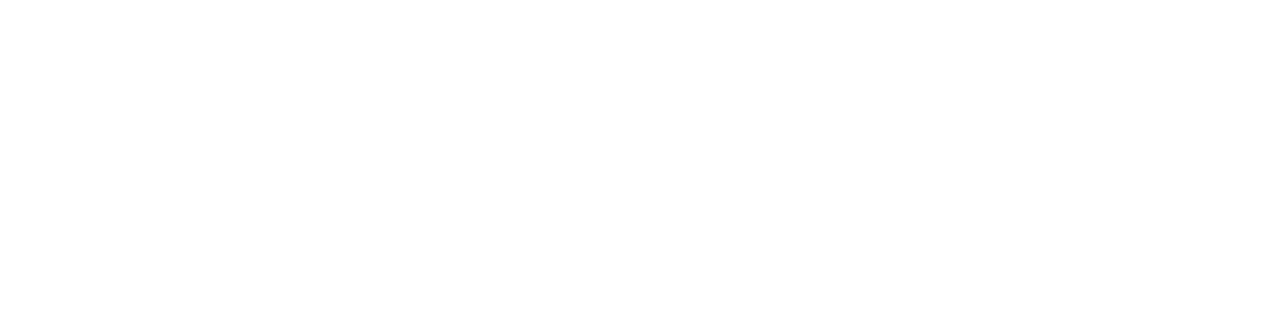
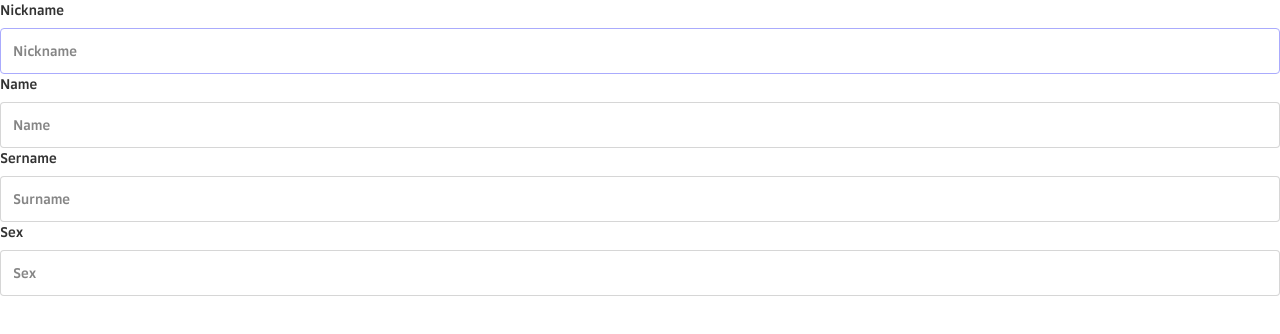
Before and after one commit to Whyareyouu/FrontCloudCamp, a React (Create React App) app: page /create in a window 1280 px wide. Before the commit this address had no page. Shown: the top 334 px of the page. Built offline with nearby package versions, Linux system fonts and the light colour scheme.

Commit message:
add ref for input

```diff
--- a/src/App.tsx
+++ b/src/App.tsx
@@ -1,13 +1,14 @@
 import React from 'react';
 import {Route, Routes} from "react-router-dom";
 import MainPage from "./pages/main/Main";
+import MultiForm from "./pages/multiform/MultiForm";
 
 function App() {
     return (
         <div className="App">
             <Routes>
-                <Route path='/' element={<MainPage />}/>
-
+                <Route path='/' element={<MainPage/>}/>
+                <Route path='/create' element={<MultiForm/>}/>
             </Routes>
         </div>
     );
--- a/src/components/Input/Input.tsx
+++ b/src/components/Input/Input.tsx
@@ -1,11 +1,23 @@
-import React from 'react';
+import React, {ForwardedRef, forwardRef} from 'react';
 import {StyledInput} from "./Input.styles";
 import {InputProps} from "./Input.interface";
 
-const Input = ({className,id, name, placeholder, value, disabled, ...props}: InputProps): React.JSX.Element => {
-    return (
-        <StyledInput className={className} id={id} name={name} placeholder={placeholder} value={value} disabled={disabled}/>
-    );
-};
+
+const Input = forwardRef(({
+                              className,
+                              id,
+                              name,
+                              placeholder,
+                              value,
+                              disabled,
+                              ...props
+                          }: InputProps, ref: ForwardedRef<HTMLInputElement>): React.JSX.Element => {
+        return (
+            <StyledInput className={className} id={id} name={name} placeholder={placeholder} value={value}
+                         disabled={disabled} ref={ref}/>
+        );
+    }
+)
+
 
 export default Input;
--- /dev/null
+++ b/src/pages/multiform/MultiForm.tsx
@@ -0,0 +1,29 @@
+import React from 'react';
+import {Input, Label} from "../../components";
+import {useForm} from "react-hook-form";
+
+const MultiForm = () => {
+    const {register} = useForm()
+    return (
+        <form>
+            <Label>
+                Nickname
+                <Input placeholder='Nickname' {...register('nickname')}/>
+            </Label>
+            <Label>
+                Name
+                <Input placeholder='Name' {...register('name')}/>
+            </Label>
+            <Label>
+                Sername
+                <Input placeholder='Surname' {...register('sername')}/>
+            </Label>
+            <Label>
+                Sex
+                <Input placeholder='Sex'/>
+            </Label>
+        </form>
+    );
+};
+
+export default MultiForm;
```
